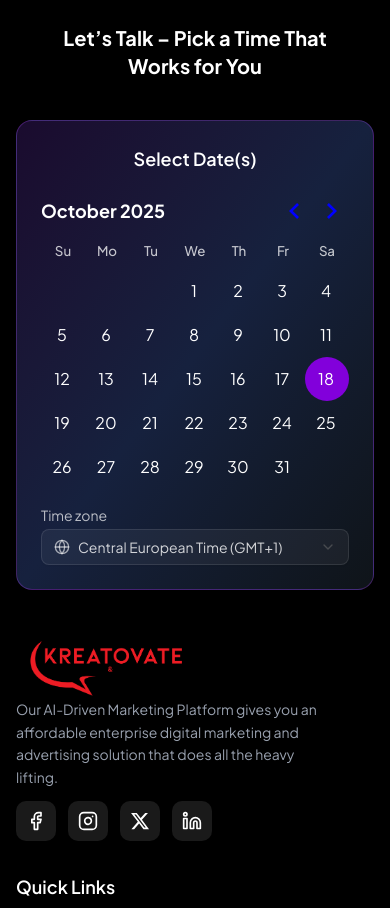
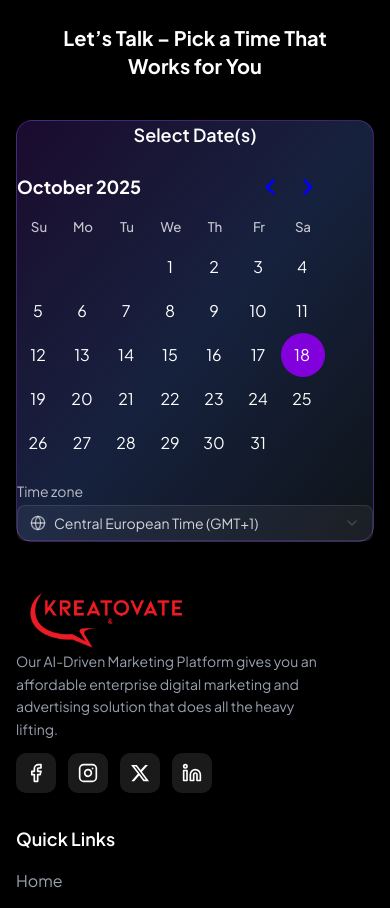
Before and after one commit to abedinalways/kreatovate, a Next.js app: page / in a window 390 px wide. Shown: the part 6520-7428 px from the top of the page. Built offline with nearby package versions, Linux system fonts and the light colour scheme.

Commit message:
contact section updated

```diff
--- a/src/components/ui/calendar.tsx
+++ b/src/components/ui/calendar.tsx
@@ -1,10 +1,10 @@
 'use client';
 
 import * as React from 'react';
-import { ChevronLeft, ChevronRight, Globe } from 'lucide-react';
+import {Globe } from 'lucide-react';
 import { DayPicker } from 'react-day-picker';
 import 'react-day-picker/dist/style.css';
-import { cn } from '@/lib/utils';
+
 
 import {
   Select,
@@ -40,7 +40,7 @@ export function Calendar({ onDatesChange }: CalendarProps) {
   };
 
   return (
-    <div className="w-full max-w-lg mx-auto p-6 bg-gradient-to-br from-[#1a0b2e] via-[#16213e] to-[#0f1419] rounded-2xl border border-purple-500/30 shadow-lg text-white">
+    <div className="w-full max-w-lg mx-auto md:p-6 sm:p-2 bg-gradient-to-br from-[#1a0b2e] via-[#16213e] to-[#0f1419] rounded-2xl border border-purple-500/30 shadow-lg text-white">
       <h2 className="text-lg font-semibold mb-4 text-center">Select Date(s)</h2>
 
       <DayPicker
@@ -52,7 +52,7 @@ export function Calendar({ onDatesChange }: CalendarProps) {
             ? `${selectedDates.length} date(s) selected`
             : undefined
         }
-        className="rdp bg-transparent text-white"
+        className="rdp bg-transparent text-white mx-auto"
         modifiersClassNames={{
           selected:
             'bg-gradient-to-r from-[#9b5cff] to-[#ff2fd1] text-white rounded-full',
```
